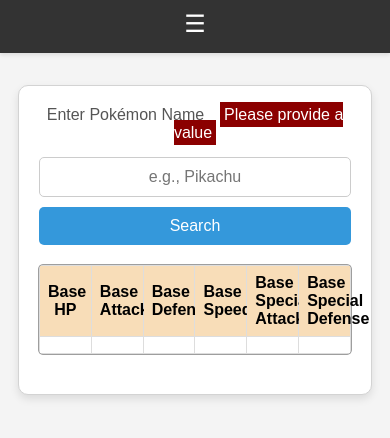
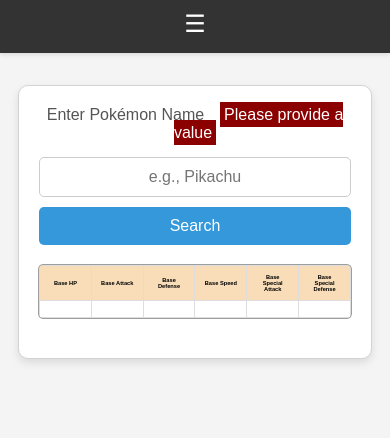
Before and after one commit to bladekey88/pokemon-info, a website with bundled scripts: page stats.html in a window 390 px wide. Built offline with nearby package versions, Linux system fonts and the light colour scheme.

Commit message:
font-size

```diff
--- a/evolutions.css
+++ b/evolutions.css
@@ -413,6 +413,8 @@
 table th {
     background-color: #f8ddb8;
     position: sticky;
+    font-size: clamp(0.1rem, -0.7rem + 4.333vw, 1rem);
+
 }
 
 table tr:nth-child(even) {
```
